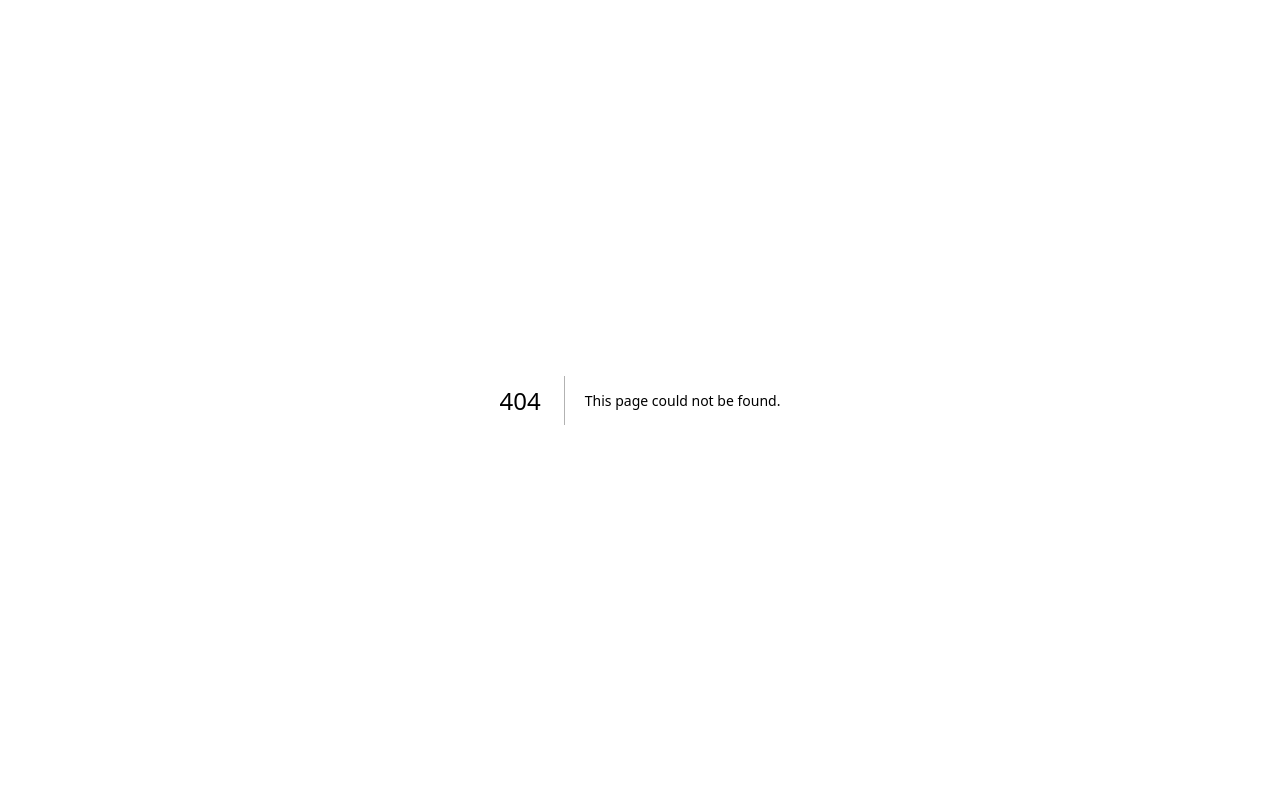
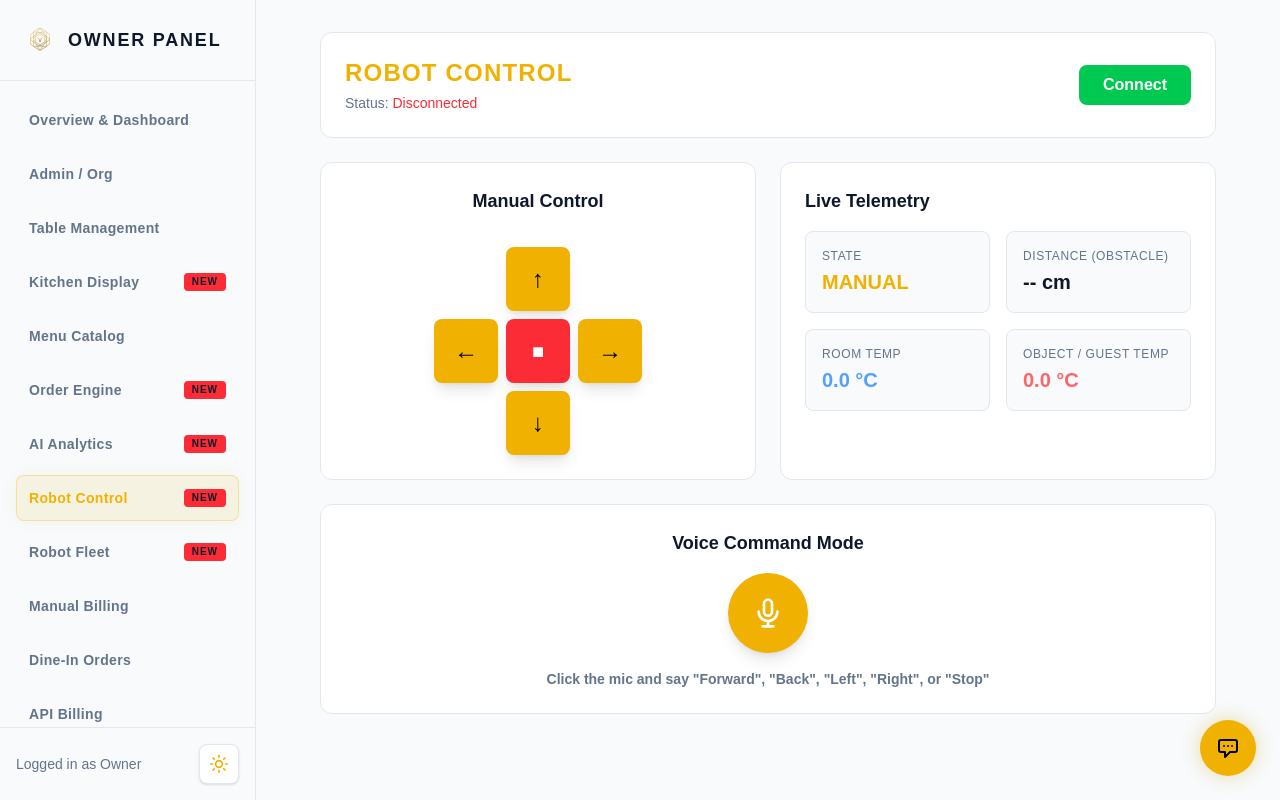
Before and after one commit to dishakaushik07/restaurant-management-system, a Next.js app in the folder ramyaios-main/knos-temp/: page /dashboard/robot-control in a window 1280 px wide. Before the commit this address had no page. Built offline with nearby package versions, Linux system fonts and the light colour scheme; no server answers.

Commit message:
feat: add missing robot control page and layout link

```diff
--- a/ramyaios-main/knos-temp/src/app/dashboard/layout.tsx
+++ b/ramyaios-main/knos-temp/src/app/dashboard/layout.tsx
@@ -77,6 +77,7 @@ export default function DashboardLayout({
     { name: 'Menu Catalog', href: '/dashboard/menu' },
     { name: 'Order Engine', href: '/dashboard/orders', isNew: true },
     { name: 'AI Analytics', href: '/dashboard/analytics', isNew: true },
+    { name: 'Robot Control', href: '/dashboard/robot-control', isNew: true },
     { name: 'Robot Fleet', href: '/dashboard/fleet', isNew: true },
     { name: 'Manual Billing', href: '/dashboard/billing' },
     { name: 'Dine-In Orders', href: '/dashboard/dine-in', count: pendingQrCount },
--- /dev/null
+++ b/ramyaios-main/knos-temp/src/app/dashboard/robot-control/page.tsx
@@ -0,0 +1,190 @@
+'use client';
+
+import { useState, useEffect, useRef } from 'react';
+
+const ESP32_WS_URL = 'ws://10.42.149.253:81';
+
+export default function RobotControlPage() {
+  const [ws, setWs] = useState<WebSocket | null>(null);
+  const [status, setStatus] = useState('Disconnected');
+  const [telemetry, setTelemetry] = useState({ state: 'MANUAL', distance_cm: 0, room_temp: 0, obj_temp: 0 });
+  const [isListening, setIsListening] = useState(false);
+  const [voiceText, setVoiceText] = useState('');
+
+  // Speech Recognition
+  const recognitionRef = useRef<any>(null);
+
+  useEffect(() => {
+    if (typeof window !== 'undefined' && ('webkitSpeechRecognition' in window || 'SpeechRecognition' in window)) {
+      const SpeechRecognition = (window as any).SpeechRecognition || (window as any).webkitSpeechRecognition;
+      recognitionRef.current = new SpeechRecognition();
+      recognitionRef.current.continuous = false;
+      recognitionRef.current.interimResults = false;
+
+      recognitionRef.current.onresult = (event: any) => {
+        const transcript = event.results[0][0].transcript.toLowerCase();
+        setVoiceText(transcript);
+
+        let cmd = '';
+        if (transcript.includes('forward') || transcript.includes('aage') || transcript.includes('go')) cmd = 'FORWARD';
+        else if (transcript.includes('back') || transcript.includes('peeche')) cmd = 'REVERSE';
+        else if (transcript.includes('left') || transcript.includes('baayein')) cmd = 'LEFT';
+        else if (transcript.includes('right') || transcript.includes('daayein')) cmd = 'RIGHT';
+        else if (transcript.includes('stop') || transcript.includes('ruk')) cmd = 'STOP';
+
+        if (cmd) {
+          sendWSCommand(cmd);
+          setTimeout(() => sendWSCommand('STOP'), 2000); // Stop after 2 sec
+        }
+      };
+
+      recognitionRef.current.onend = () => setIsListening(false);
+    }
+  }, [ws]);
+
+  const connectWS = () => {
+    setStatus('Connecting...');
+    const socket = new WebSocket(ESP32_WS_URL);
+
+    socket.onopen = () => {
+      setStatus('Connected');
+      setWs(socket);
+    };
+
+    socket.onmessage = (event) => {
+      try {
+        const data = JSON.parse(event.data);
+        if (data.telemetry) {
+          setTelemetry(data.telemetry);
+        }
+      } catch (err) {}
+    };
+
+    socket.onclose = () => {
+      setStatus('Disconnected');
+      setWs(null);
+    };
+  };
+
+  const disconnectWS = () => {
+    if (ws) {
+      ws.close();
+    }
+  };
+
+  const sendWSCommand = (cmd: string) => {
+    if (ws && ws.readyState === WebSocket.OPEN) {
+      ws.send(JSON.stringify({ cmd }));
+    }
+  };
+
+  const toggleVoice = () => {
+    if (isListening) {
+      recognitionRef.current?.stop();
+    } else {
+      setVoiceText('Listening...');
+      recognitionRef.current?.start();
+      setIsListening(true);
+      sendWSCommand('VOICE_MODE');
+    }
+  };
+
+  return (
+    <div className="max-w-4xl mx-auto space-y-6">
+      <div className="flex justify-between items-center bg-panel border border-border-subtle p-6 rounded-xl">
+        <div>
+          <h1 className="text-2xl font-black uppercase tracking-wider text-yellow-500">Robot Control</h1>
+          <p className="text-sm text-text-muted mt-1">Status: <span className={status === 'Connected' ? 'text-green-500' : 'text-red-500'}>{status}</span></p>
+        </div>
+        <div className="flex gap-4">
+          {status === 'Connected' ? (
+            <button onClick={disconnectWS} className="px-6 py-2 bg-red-500 text-white font-bold rounded-lg hover:bg-red-600 transition-colors">Disconnect</button>
+          ) : (
+            <button onClick={connectWS} className="px-6 py-2 bg-green-500 text-white font-bold rounded-lg hover:bg-green-600 transition-colors">Connect</button>
+          )}
+        </div>
+      </div>
+
+      <div className="grid grid-cols-1 md:grid-cols-2 gap-6">
+        {/* Joystick / Controls */}
+        <div className="bg-panel border border-border-subtle p-6 rounded-xl flex flex-col items-center justify-center gap-4">
+          <h2 className="text-lg font-bold text-text-main mb-4">Manual Control</h2>
+          <div className="grid grid-cols-3 gap-2">
+            <div />
+            <button
+              onPointerDown={() => sendWSCommand('FORWARD')}
+              onPointerUp={() => sendWSCommand('STOP')}
+              onPointerLeave={() => sendWSCommand('STOP')}
+              className="w-16 h-16 bg-yellow-500 text-black rounded-lg flex items-center justify-center text-2xl font-bold active:scale-95 shadow-lg">↑</button>
+            <div />
+            <button
+              onPointerDown={() => sendWSCommand('LEFT')}
+              onPointerUp={() => sendWSCommand('STOP')}
+              onPointerLeave={() => sendWSCommand('STOP')}
+              className="w-16 h-16 bg-yellow-500 text-black rounded-lg flex items-center justify-center text-2xl font-bold active:scale-95 shadow-lg">←</button>
+            <button
+              onPointerDown={() => sendWSCommand('STOP')}
+              className="w-16 h-16 bg-red-500 text-white rounded-lg flex items-center justify-center text-xl font-bold active:scale-95 shadow-lg">■</button>
+            <button
+              onPointerDown={() => sendWSCommand('RIGHT')}
+              onPointerUp={() => sendWSCommand('STOP')}
+              onPointerLeave={() => sendWSCommand('STOP')}
+              className="w-16 h-16 bg-yellow-500 text-black rounded-lg flex items-center justify-center text-2xl font-bold active:scale-95 shadow-lg">→</button>
+            <div />
+            <button
+              onPointerDown={() => sendWSCommand('REVERSE')}
+              onPointerUp={() => sendWSCommand('STOP')}
+              onPointerLeave={() => sendWSCommand('STOP')}
+              className="w-16 h-16 bg-yellow-500 text-black rounded-lg flex items-center justify-center text-2xl font-bold active:scale-95 shadow-lg">↓</button>
+            <div />
+          </div>
+        </div>
+
+        {/* Telemetry Dashboard */}
+        <div className="bg-panel border border-border-subtle p-6 rounded-xl space-y-4">
+          <h2 className="text-lg font-bold text-text-main">Live Telemetry</h2>
+
+          <div className="grid grid-cols-2 gap-4">
+            <div className="bg-page p-4 rounded-lg border border-border-subtle">
+              <p className="text-xs text-text-muted uppercase tracking-wider mb-1">State</p>
+              <p className="text-xl font-black text-yellow-500">{telemetry.state}</p>
+            </div>
+
+            <div className={`bg-page p-4 rounded-lg border border-border-subtle ${telemetry.distance_cm > 0 && telemetry.distance_cm < 20 ? 'border-red-500 shadow-[0_0_15px_rgba(239,68,68,0.3)]' : ''}`}>
+              <p className="text-xs text-text-muted uppercase tracking-wider mb-1">Distance (Obstacle)</p>
+              <p className="text-xl font-black text-text-main">{telemetry.distance_cm > 0 ? telemetry.distance_cm.toFixed(1) : '--'} cm</p>
+            </div>
+
+            <div className="bg-page p-4 rounded-lg border border-border-subtle">
+              <p className="text-xs text-text-muted uppercase tracking-wider mb-1">Room Temp</p>
+              <p className="text-xl font-black text-blue-400">{telemetry.room_temp.toFixed(1)} °C</p>
+            </div>
+
+            <div className="bg-page p-4 rounded-lg border border-border-subtle">
+              <p className="text-xs text-text-muted uppercase tracking-wider mb-1">Object / Guest Temp</p>
+              <p className="text-xl font-black text-red-400">{telemetry.obj_temp > -70 ? telemetry.obj_temp.toFixed(1) : '--'} °C</p>
+            </div>
+          </div>
+        </div>
+      </div>
+
+      {/* Voice Control */}
+      <div className="bg-panel border border-border-subtle p-6 rounded-xl">
+        <div className="flex flex-col items-center gap-4">
+          <h2 className="text-lg font-bold text-text-main">Voice Command Mode</h2>
+          <button
+            onClick={toggleVoice}
+            className={`w-20 h-20 rounded-full flex items-center justify-center shadow-lg transition-all ${
+              isListening ? 'bg-red-500 animate-pulse scale-110' : 'bg-yellow-500 hover:scale-105'
+            }`}
+          >
+            <svg xmlns="http://www.w3.org/2000/svg" className="h-8 w-8 text-white" fill="none" viewBox="0 0 24 24" stroke="currentColor">
+              <path strokeLinecap="round" strokeLinejoin="round" strokeWidth={2} d="M19 11a7 7 0 01-7 7m0 0a7 7 0 01-7-7m7 7v4m0 0H8m4 0h4m-4-8a3 3 0 01-3-3V5a3 3 0 116 0v6a3 3 0 01-3 3z" />
+            </svg>
+          </button>
+          <p className="text-sm font-bold text-text-muted min-h-[20px]">{voiceText || 'Click the mic and say "Forward", "Back", "Left", "Right", or "Stop"'}</p>
+        </div>
+      </div>
+    </div>
+  );
+}
```
